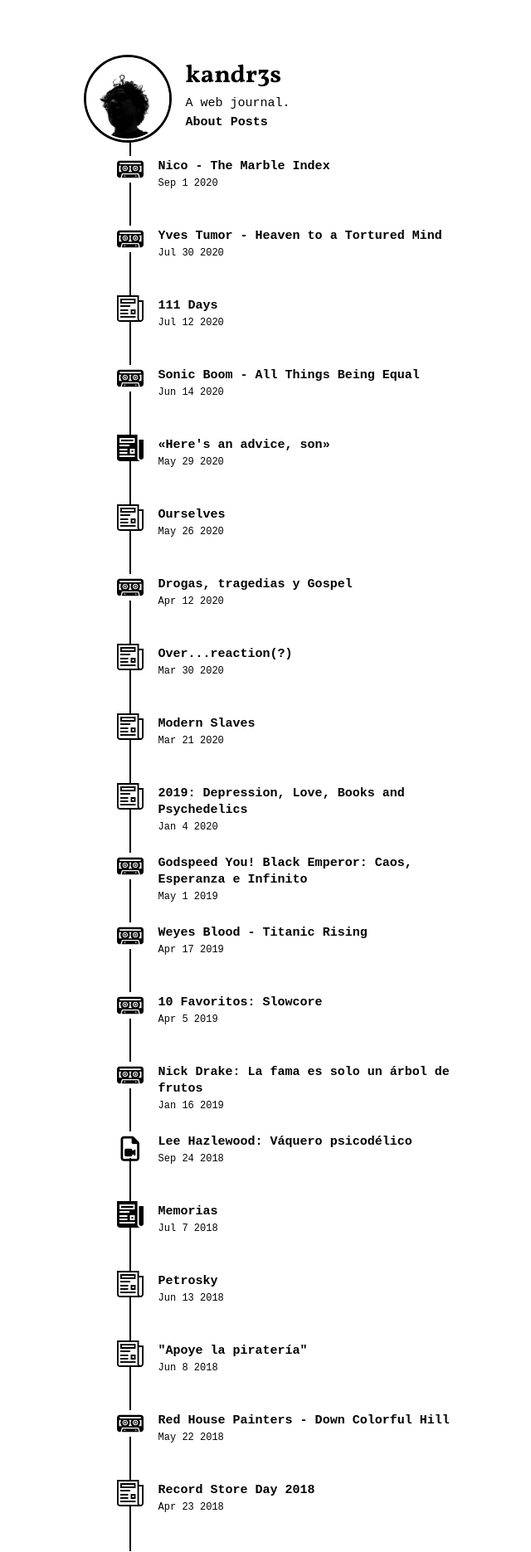
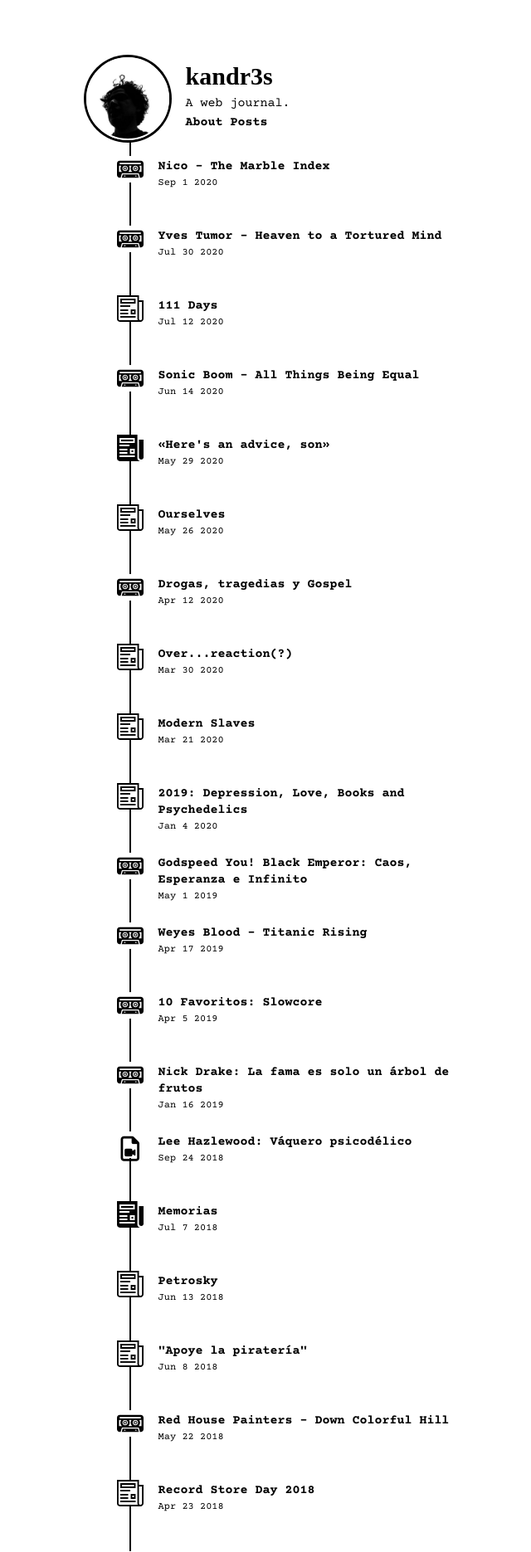
Before and after one commit to kandr3s/kandr3s.github.io, a Jekyll site: the page built from index.html, in a window 1280 px wide. Shown: the whole page at 83% size, without its empty margins (310-950 px from the left). Built offline with Jekyll 4.4.1, drawn with Linux system fonts in a browser that asks for light colours; nearby versions of some CDN libraries.

Commit message:
Font update.

```diff
--- a/_layouts/base.html
+++ b/_layouts/base.html
@@ -17,7 +17,7 @@
     <link rel="stylesheet" href="/assets/main.css">
     <link rel="stylesheet" href="/assets/timeline.css">
     <script src="https://kit.fontawesome.com/1c89f352fb.js" crossorigin="anonymous"></script>
-     <link href="https://fonts.googleapis.com/css2?family=Inconsolata:wght@200;400;700&family=Vollkorn:wght@400;700&display=swap" rel="stylesheet">
+    <link href="https://fonts.googleapis.com/css2?family=Courier+Prime:wght@400;700&display=swap" rel="stylesheet">
     <link rel="canonical" href="{{ site.url }}{{ page.url }}">
     {% seo %}
 
```
